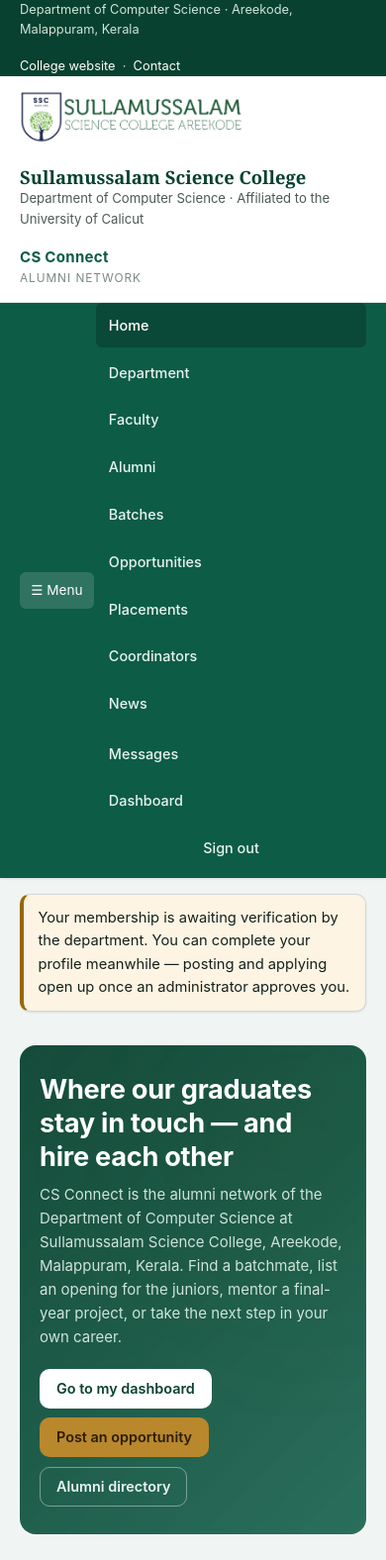
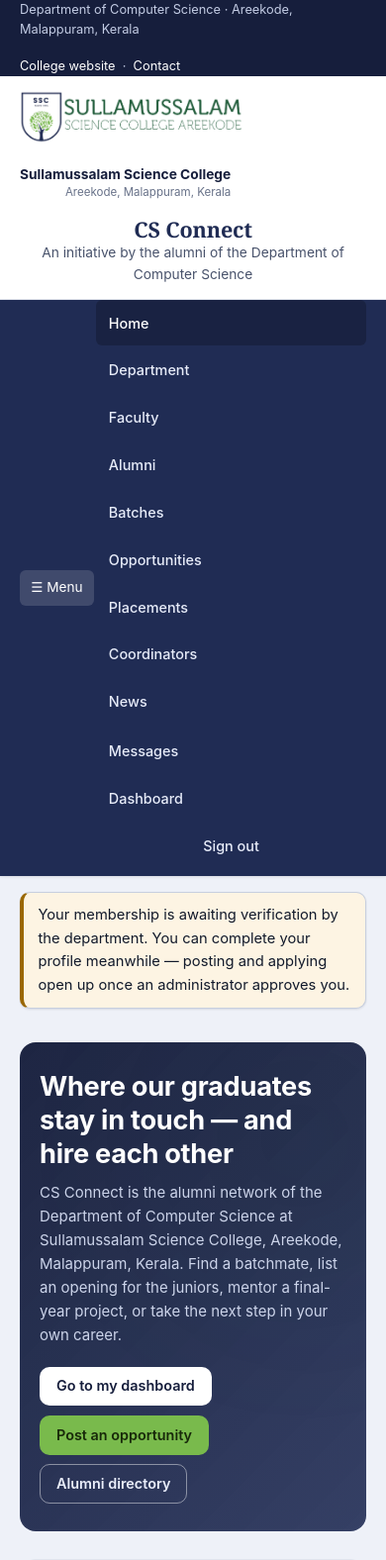
Before and after one commit to vkmuneer/cs-connect, a Flask app: page / in a window 390 px wide. Shown: the top 1576 px of the page at 99% size. Run offline with Flask 3, Linux system fonts and the light colour scheme; the visitor is signed in with stand-in values (Sample User, id 1); data comes from the database, SQL or seed files in the repository; data that the repository does not hold is empty; some libraries are stand-ins or nearby versions.

Commit message:
Navy theme from the emblem, and CS Connect in the masthead centre
- Palette rebuilt on the emblem's own colours: navy #202c54 as the brand,
  its green #79ba4c kept as the accent for hiring and placement marks
- Every hardcoded green replaced; neutrals tinted towards the navy
- Muted text darkened to #687289 so it meets WCAG AA (4.82:1 on white,
  4.50:1 on panels); every other pair checked at AA or AAA
- Masthead centres "CS Connect" with "An initiative by the alumni of the
  Department of Computer Science"; the college name and place move to the
  right, logo stays left
- Masthead stacks sensibly on a phone

Co-Authored-By: Claude Opus 5 <noreply@anthropic.com>

```diff
--- a/app/static/css/style.css
+++ b/app/static/css/style.css
@@ -1,20 +1,26 @@
 /* CS Connect — Department of Computer Science, SSC Areekode */
 
 :root {
-  --ink: #15211c;
-  --ink-soft: #4a5a53;
-  --ink-faint: #7b8a83;
-  --line: #e2e8e5;
-  --line-strong: #cfd9d4;
+  /* Palette taken from the college emblem: navy #202c54 with its green accent. */
+  --ink: #121a2b;
+  --ink-soft: #49536c;
+  --ink-faint: #687289;
+  --line: #e1e5ee;
+  --line-strong: #c7cfdf;
   --surface: #ffffff;
-  --surface-alt: #f5f8f6;
-  --canvas: #f0f4f2;
+  --surface-alt: #f5f7fc;
+  --canvas: #eef1f8;
 
-  --brand: #0d5c46;
-  --brand-dark: #08412f;
-  --brand-soft: #e4f1eb;
-  --accent: #b9872c;
-  --accent-soft: #fbf2e0;
+  --brand: #202c54;
+  --brand-dark: #161e3c;
+  --brand-mid: #2e3d6e;
+  --brand-soft: #e7ebf6;
+  --brand-line: #c6cfe6;
+  --accent: #79ba4c;
+  --accent-dark: #5f9c36;
+  --accent-ink: #3c6b1c;
+  --accent-soft: #eff7e6;
+  --accent-line: #cfe6b6;
 
   --ok: #15803d;
   --ok-soft: #e7f6ec;
@@ -27,8 +33,8 @@
 
   --radius: 10px;
   --radius-lg: 16px;
-  --shadow-sm: 0 1px 2px rgba(16, 36, 28, .06), 0 1px 3px rgba(16, 36, 28, .04);
-  --shadow-md: 0 4px 16px rgba(16, 36, 28, .08);
+  --shadow-sm: 0 1px 2px rgba(18, 26, 43, .06), 0 1px 3px rgba(18, 26, 43, .05);
+  --shadow-md: 0 4px 16px rgba(18, 26, 43, .09);
   --wrap: 1140px;
   --font: -apple-system, BlinkMacSystemFont, "Segoe UI", Roboto, "Helvetica Neue", Arial, sans-serif;
   --serif: Georgia, "Times New Roman", serif;
@@ -78,7 +84,7 @@ hr { border: 0; border-top: 1px solid var(--line); margin: 1.5rem 0; }
 /* ---------------------------------------------------------------- topbar */
 .topbar {
   background: var(--brand-dark);
-  color: #cfe3da;
+  color: #c3cce4;
   font-size: .8rem;
 }
 .topbar .wrap { display: flex; flex-wrap: wrap; gap: 1rem; align-items: center; justify-content: space-between; min-height: 34px; }
@@ -88,34 +94,39 @@ hr { border: 0; border-top: 1px solid var(--line); margin: 1.5rem 0; }
 .masthead { background: var(--surface); border-bottom: 1px solid var(--line); }
 .masthead .wrap { display: flex; align-items: center; gap: 1rem; padding-top: .85rem; padding-bottom: .85rem; }
 .masthead img { height: 54px; width: auto; }
-.masthead .titles { min-width: 0; }
-.masthead .college { font-family: var(--serif); font-size: 1.15rem; font-weight: 700; color: var(--brand-dark); line-height: 1.2; }
-.masthead .dept { font-size: .82rem; color: var(--ink-soft); }
+.masthead .titles { min-width: 0; flex: 1; text-align: center; padding: 0 .5rem; }
+.masthead .sitename {
+  font-family: var(--serif); font-size: 1.6rem; font-weight: 700;
+  color: var(--brand); line-height: 1.15; letter-spacing: -.01em;
+}
+.masthead .tagline { font-size: .86rem; color: var(--ink-soft); }
 .masthead .portal {
-  margin-left: auto; text-align: right; padding-left: 1rem;
-  border-left: 1px solid var(--line);
+  text-align: right; padding-left: 1rem; border-left: 1px solid var(--line);
+  max-width: 230px;
 }
-.masthead .portal .name { font-weight: 700; color: var(--brand); letter-spacing: .02em; }
-.masthead .portal .tag { font-size: .74rem; color: var(--ink-faint); text-transform: uppercase; letter-spacing: .08em; }
+.masthead .portal .name {
+  font-size: .86rem; font-weight: 650; color: var(--brand-dark); line-height: 1.25;
+}
+.masthead .portal .tag { font-size: .72rem; color: var(--ink-faint); }
 
 /* -------------------------------------------------------------------- nav */
 .nav { background: var(--brand); position: sticky; top: 0; z-index: 40; box-shadow: var(--shadow-sm); }
 .nav .wrap { display: flex; align-items: center; gap: .15rem; flex-wrap: wrap; }
 .nav a {
-  color: #e8f3ee; padding: .7rem .8rem; font-size: .9rem; font-weight: 550;
+  color: #e7ecf9; padding: .7rem .8rem; font-size: .9rem; font-weight: 550;
   border-radius: 6px; display: inline-flex; align-items: center; gap: .4rem;
 }
 .nav a:hover { background: rgba(255, 255, 255, .12); text-decoration: none; }
 .nav a.active { background: rgba(0, 0, 0, .22); color: #fff; }
 .nav .spacer { margin-left: auto; }
 .nav .pill {
-  background: var(--accent); color: #2a1e06; font-size: .7rem; font-weight: 700;
+  background: var(--accent); color: #1d3109; font-size: .7rem; font-weight: 700;
   border-radius: 999px; padding: .05rem .4rem; line-height: 1.5;
 }
 .nav-toggle { display: none; }
 .nav-signout { display: inline; margin: 0; }
 .nav-signout button {
-  background: none; border: 0; color: #e8f3ee; font: inherit; font-size: .9rem;
+  background: none; border: 0; color: #e7ecf9; font: inherit; font-size: .9rem;
   font-weight: 550; padding: .7rem .8rem; border-radius: 6px; cursor: pointer;
 }
 .nav-signout button:hover { background: rgba(255, 255, 255, .12); }
@@ -164,13 +175,13 @@ main { flex: 1 0 auto; padding: 1.5rem 0 3rem; }
 /* ------------------------------------------------------------------- hero */
 .hero {
   background:
-    linear-gradient(135deg, rgba(8, 65, 47, .95), rgba(13, 92, 70, .88)),
-    radial-gradient(circle at 80% 20%, rgba(185, 135, 44, .35), transparent 60%);
-  color: #eaf4ef; border-radius: var(--radius-lg); padding: 2.5rem 2rem;
+    linear-gradient(135deg, rgba(22, 30, 60, .97), rgba(32, 44, 84, .9)),
+    radial-gradient(circle at 80% 20%, rgba(121, 186, 76, .34), transparent 62%);
+  color: #eaeefb; border-radius: var(--radius-lg); padding: 2.5rem 2rem;
   display: grid; grid-template-columns: minmax(0, 1fr) auto; gap: 2rem; align-items: center;
 }
 .hero h1 { color: #fff; font-size: 2.2rem; margin-bottom: .6rem; }
-.hero p { color: #cfe3da; max-width: 56ch; }
+.hero p { color: #ccd4ea; max-width: 56ch; }
 .hero .emblem { height: 120px; opacity: .95; }
 .hero .cta { display: flex; gap: .6rem; flex-wrap: wrap; margin-top: 1.25rem; }
 
@@ -190,9 +201,9 @@ main { flex: 1 0 auto; padding: 1.5rem 0 3rem; }
 .btn.outline { background: transparent; border-color: var(--line-strong); color: var(--ink); }
 .btn.outline:hover { background: var(--surface-alt); color: var(--ink); }
 .btn.light { background: #fff; color: var(--brand-dark); }
-.btn.light:hover { background: #eaf4ef; color: var(--brand-dark); }
-.btn.gold { background: var(--accent); color: #2a1e06; }
-.btn.gold:hover { background: #a2751f; color: #2a1e06; }
+.btn.light:hover { background: #e7ebf6; color: var(--brand-dark); }
+.btn.gold { background: var(--accent); color: #18290a; }
+.btn.gold:hover { background: var(--accent-dark); color: #18290a; }
 .btn.danger { background: var(--danger); }
 .btn.danger:hover { background: #8f1c13; }
 .btn.ok { background: var(--ok); }
@@ -209,8 +220,8 @@ main { flex: 1 0 auto; padding: 1.5rem 0 3rem; }
   font-size: .74rem; font-weight: 650; background: var(--surface-alt);
   color: var(--ink-soft); border: 1px solid var(--line);
 }
-.badge.brand { background: var(--brand-soft); color: var(--brand-dark); border-color: #c7e2d6; }
-.badge.gold { background: var(--accent-soft); color: #7a5713; border-color: #ecd9ab; }
+.badge.brand { background: var(--brand-soft); color: var(--brand-dark); border-color: var(--brand-line); }
+.badge.gold { background: var(--accent-soft); color: var(--accent-ink); border-color: var(--accent-line); }
 .badge.ok { background: var(--ok-soft); color: #136b32; border-color: #bfe5cc; }
 .badge.warn { background: var(--warn-soft); color: var(--warn); border-color: #ecdcb4; }
 .badge.danger { background: var(--danger-soft); color: var(--danger); border-color: #f3c8c3; }
@@ -220,7 +231,7 @@ main { flex: 1 0 auto; padding: 1.5rem 0 3rem; }
   display: inline-block; padding: .2rem .6rem; border-radius: 999px; font-size: .78rem;
   background: var(--surface-alt); border: 1px solid var(--line); color: var(--ink-soft);
 }
-a.chip:hover { background: var(--brand-soft); border-color: #c7e2d6; color: var(--brand-dark); text-decoration: none; }
+a.chip:hover { background: var(--brand-soft); border-color: var(--brand-line); color: var(--brand-dark); text-decoration: none; }
 
 /* ----------------------------------------------------------------- avatars */
 .avatar {
@@ -286,7 +297,7 @@ select, textarea {
 }
 textarea { min-height: 120px; resize: vertical; }
 input:focus, select:focus, textarea:focus {
-  outline: none; border-color: var(--brand); box-shadow: 0 0 0 3px rgba(13, 92, 70, .12);
+  outline: none; border-color: var(--brand-mid); box-shadow: 0 0 0 3px rgba(32, 44, 84, .14);
 }
 input[type="file"] { font-size: .85rem; }
 .check { display: flex; align-items: flex-start; gap: .5rem; margin-bottom: .55rem; font-size: .9rem; }
@@ -320,11 +331,11 @@ legend { padding: 0 .4rem; font-size: .8rem; font-weight: 700; text-transform: u
 
 /* ------------------------------------------------------------------ footer */
 footer.site {
-  background: var(--brand-dark); color: #b9cfc6; margin-top: auto;
+  background: var(--brand-dark); color: #b7c1da; margin-top: auto;
   padding: 2rem 0 1.25rem; font-size: .88rem;
 }
 footer.site h4 { color: #fff; font-size: .82rem; text-transform: uppercase; letter-spacing: .08em; margin-bottom: .6rem; }
-footer.site a { color: #dce9e3; }
+footer.site a { color: #dbe2f3; }
 footer.site .cols { display: grid; grid-template-columns: 1.4fr 1fr 1fr 1fr; gap: 1.5rem; }
 footer.site ul { list-style: none; margin: 0; padding: 0; }
 footer.site li { margin-bottom: .3rem; }
@@ -345,7 +356,7 @@ footer.site .legal { border-top: 1px solid rgba(255, 255, 255, .12); margin-top:
 .error-page .code { font-size: 4.5rem; font-weight: 700; color: var(--brand); line-height: 1; }
 
 .msg-bubble { border: 1px solid var(--line); border-radius: var(--radius-lg); padding: .8rem .95rem; background: var(--surface); }
-.msg-bubble.mine { background: var(--brand-soft); border-color: #c7e2d6; }
+.msg-bubble.mine { background: var(--brand-soft); border-color: var(--brand-line); }
 .msg-list { display: flex; flex-direction: column; gap: .7rem; }
 .msg-unread { font-weight: 650; }
 
@@ -358,10 +369,10 @@ footer.site .legal { border-top: 1px solid rgba(255, 255, 255, .12); margin-top:
 
 .placement { border-left: 3px solid var(--accent); }
 .placement-highlight {
-  background: linear-gradient(180deg, var(--accent-soft), var(--surface) 55%);
-  border-color: #ecd9ab;
+  background: linear-gradient(180deg, var(--accent-soft), var(--surface) 58%);
+  border-color: var(--accent-line);
 }
-.placement-highlight h2, .placement-highlight h3 { color: #7a5713; }
+.placement-highlight h2, .placement-highlight h3 { color: var(--accent-ink); }
 
 .feature-on { border-left: 3px solid var(--ok); }
 .feature-off { border-left: 3px solid var(--line-strong); }
@@ -384,7 +395,9 @@ footer.site .legal { border-top: 1px solid rgba(255, 255, 255, .12); margin-top:
   .grid.cols-2, .grid.cols-3, .grid.cols-4 { grid-template-columns: minmax(0, 1fr); }
   .statstrip { grid-template-columns: repeat(2, minmax(0, 1fr)); }
   .masthead .wrap { flex-wrap: wrap; }
-  .masthead .portal { margin-left: 0; border-left: 0; padding-left: 0; text-align: left; }
+  .masthead .titles { flex: 1 1 100%; order: 3; text-align: center; padding: 0; }
+  .masthead .sitename { font-size: 1.35rem; }
+  .masthead .portal { border-left: 0; padding-left: 0; text-align: right; max-width: none; }
   .kv { grid-template-columns: minmax(0, 1fr); gap: .1rem .5rem; }
   .kv dd { margin-bottom: .5rem; }
   .nav-toggle {
--- a/app/templates/base.html
+++ b/app/templates/base.html
@@ -26,12 +26,12 @@
   <div class="wrap">
     <a href="{{ url_for('main.index') }}"><img src="{{ url_for('static', filename='img/college-logo.png') }}" alt="{{ COLLEGE_NAME }}"></a>
     <div class="titles">
-      <div class="college">{{ COLLEGE_NAME }}</div>
-      <div class="dept">{{ DEPARTMENT_NAME }} · Affiliated to the University of Calicut</div>
+      <div class="sitename">{{ SITE_NAME }}</div>
+      <div class="tagline">An initiative by the alumni of the {{ DEPARTMENT_NAME }}</div>
     </div>
     <div class="portal">
-      <div class="name">{{ SITE_NAME }}</div>
-      <div class="tag">Alumni Network</div>
+      <div class="name">{{ COLLEGE_NAME }}</div>
+      <div class="tag">{{ COLLEGE_PLACE }}</div>
     </div>
   </div>
 </header>
--- a/app/templates/index.html
+++ b/app/templates/index.html
@@ -19,7 +19,7 @@
           <a class="btn light" href="{{ url_for('auth.register') }}">Join the network</a>
           <a class="btn gold" href="{{ url_for('jobs.listing') }}">Browse opportunities</a>
         {% endif %}
-        <a class="btn outline" style="border-color:rgba(255,255,255,.4);color:#eaf4ef" href="{{ url_for('profiles.directory') }}">Alumni directory</a>
+        <a class="btn outline" style="border-color:rgba(255,255,255,.45);color:#eaeefb" href="{{ url_for('profiles.directory') }}">Alumni directory</a>
       </div>
     </div>
     <img class="emblem" src="{{ url_for('static', filename='img/college-emblem.png') }}" alt="">
```
